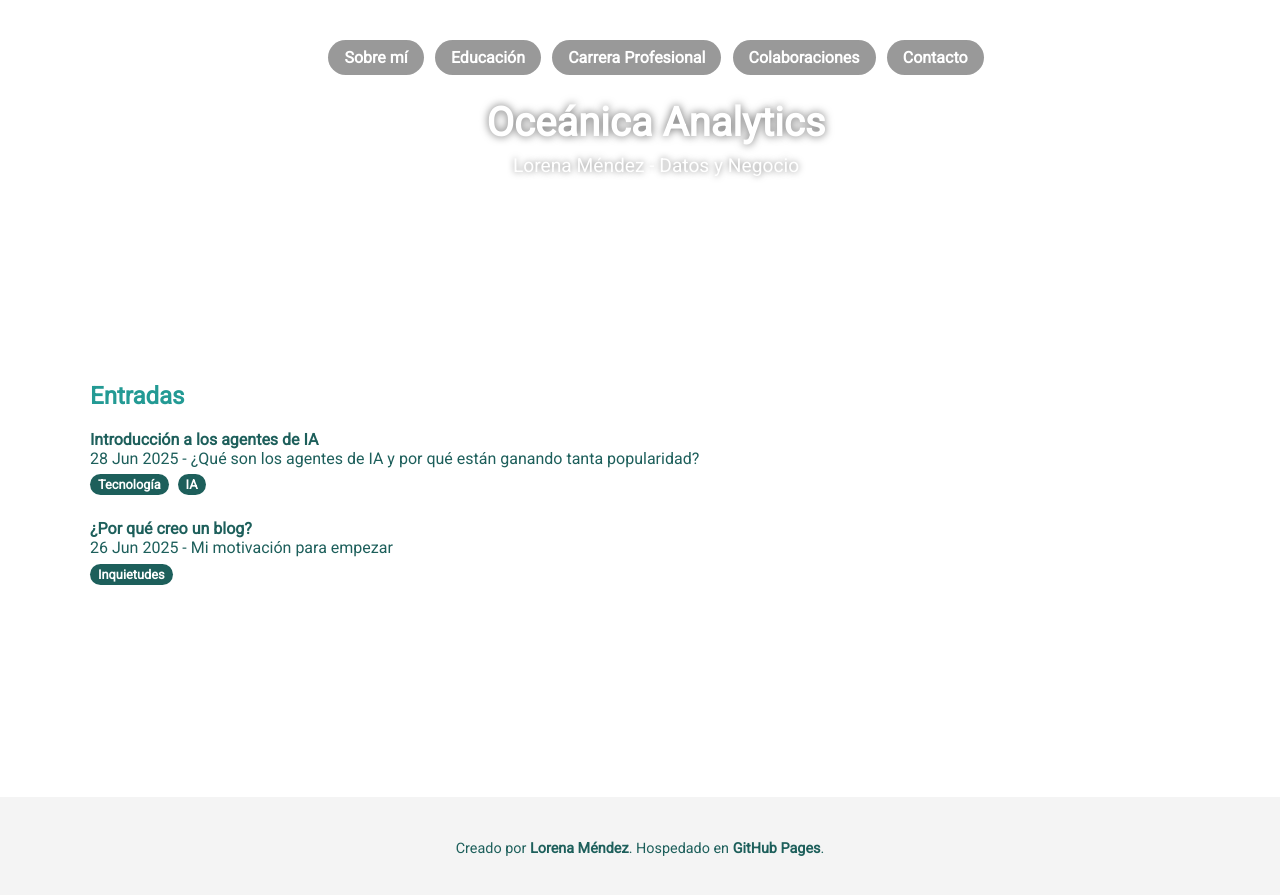
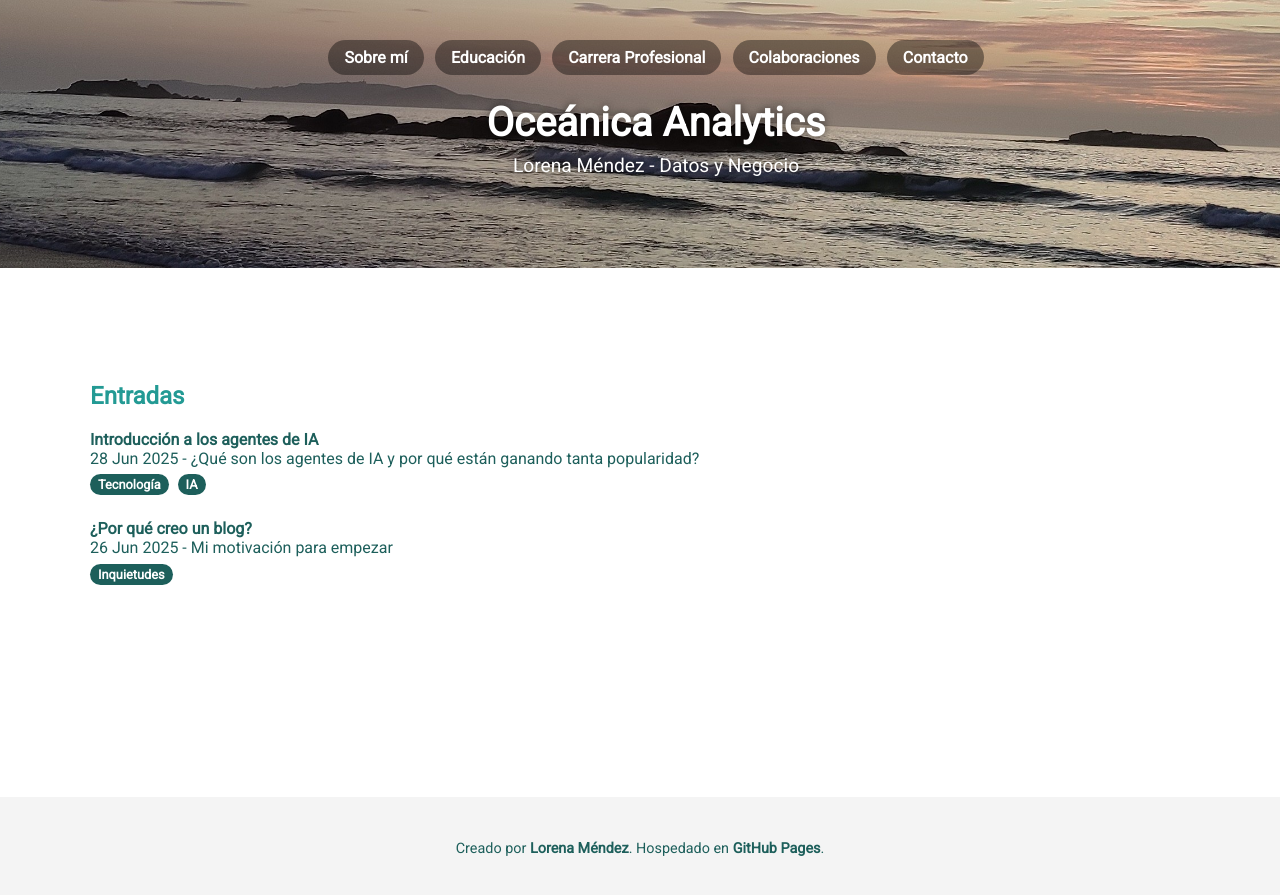
Before and after one commit to lmendezotero/lmendezotero.github.io, a Jekyll site: the page built from index.md, in a window 1280 px wide. Shown: the top 895 px of the page. Built offline with Jekyll 4.4.1, drawn with Linux system fonts in a browser that asks for light colours; the list of posts is cut into pages by our own code.

Commit message:
Update default.html

```diff
--- a/_layouts/default.html
+++ b/_layouts/default.html
@@ -11,7 +11,7 @@
 <body>
 
   <div class="page-wrapper">
-    <header class="site-header">
+    <header class="site-header" style="background-image: url('{{ site.logo | relative_url }}');">
       <div class="header-text">
         <h1>{{ site.title }}</h1>
         <p>{{ site.description }}</p>
```
